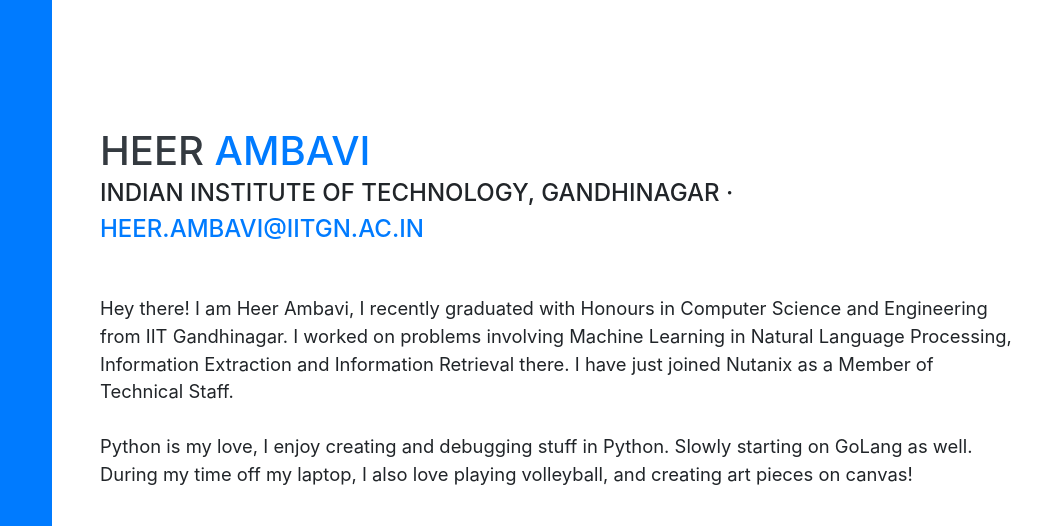
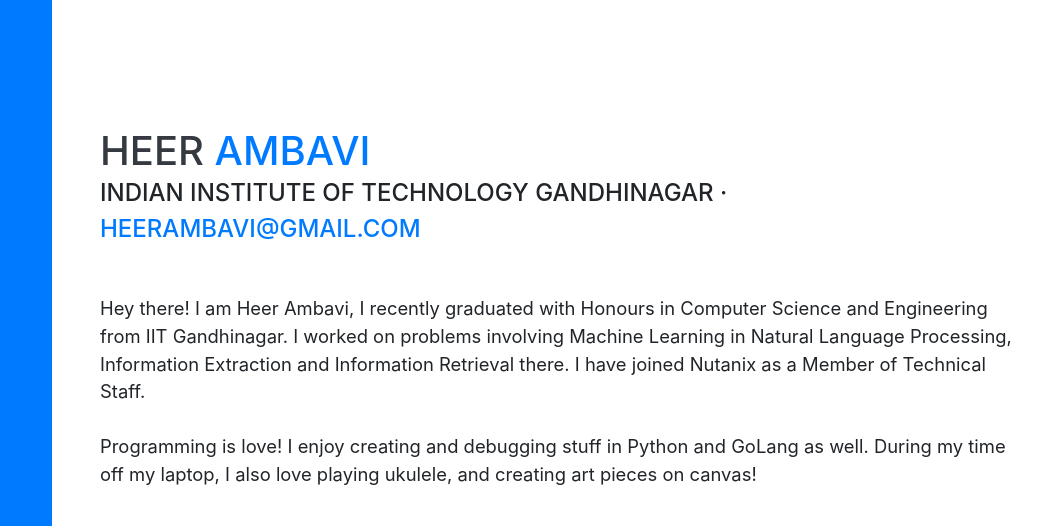
Before and after one commit to HeerAmbavi/HeerAmbavi.github.io, a website with bundled scripts: page index.html in a window 1280 px wide. Shown: the top 526 px of the page, 220-1280 px from the left. Built offline with nearby package versions, Linux system fonts and the light colour scheme; a web font is replaced by a local one.

Commit message:
update resume and email id

```diff
--- a/index.html
+++ b/index.html
@@ -78,16 +78,16 @@
         <h1 class="mb-0">Heer
           <span class="text-primary">Ambavi</span>
         </h1>
-        <div class="subheading mb-5">Indian Institute of Technology, Gandhinagar ·
-          <a href="mailto:name@email.com">heer.ambavi@iitgn.ac.in</a>
+        <div class="subheading mb-5">Indian Institute of Technology Gandhinagar ·
+          <a href="mailto:heerambavi@gmail.com">heerambavi@gmail.com</a>
         </div>
         <p class="lead mb-5">Hey there! I am Heer Ambavi, I recently graduated with Honours in Computer Science and Engineering from IIT Gandhinagar.
           I worked on problems involving Machine Learning in Natural Language Processing,
-          Information Extraction and Information Retrieval there. I have just joined Nutanix as a Member of Technical Staff.
+          Information Extraction and Information Retrieval there. I have joined Nutanix as a Member of Technical Staff.
           <br>
           <br>
-          Python is my love, I enjoy creating and debugging stuff in Python. Slowly starting on GoLang as well.
-          During my time off my laptop, I also love playing volleyball, and creating art pieces on canvas!
+          Programming is love! I enjoy creating and debugging stuff in Python and GoLang as well.
+          During my time off my laptop, I also love playing ukulele, and creating art pieces on canvas!
         </p>
         <div class="social-icons">
           <a target="_blank" href="./files/resume.pdf" >
@@ -96,7 +96,7 @@
         </div>
         <br>
         <div class="social-icons">
-          <a target="_blank" href="mailto:heer.ambavi@iitgn.ac.in">
+          <a target="_blank" href="mailto:heerambavi@gmail.com">
             <i class="fas fa-envelope big-icon"></i>
           </a>
           <a target="_blank" href="https://www.linkedin.com/in/heer-ambavi-80b4b7149/">
@@ -128,8 +128,6 @@
             <span class="text-primary">August 2020 - </span>
           </div>
         </div>
-
-      </div>
         <div class="resume-item d-flex flex-column flex-md-row justify-content-between mb-5">
           <div class="resume-content">
             <h3 class="mb-0">Intern, Member of Technical Staff</h3>
```
Also changed, not shown: 1 other file.
